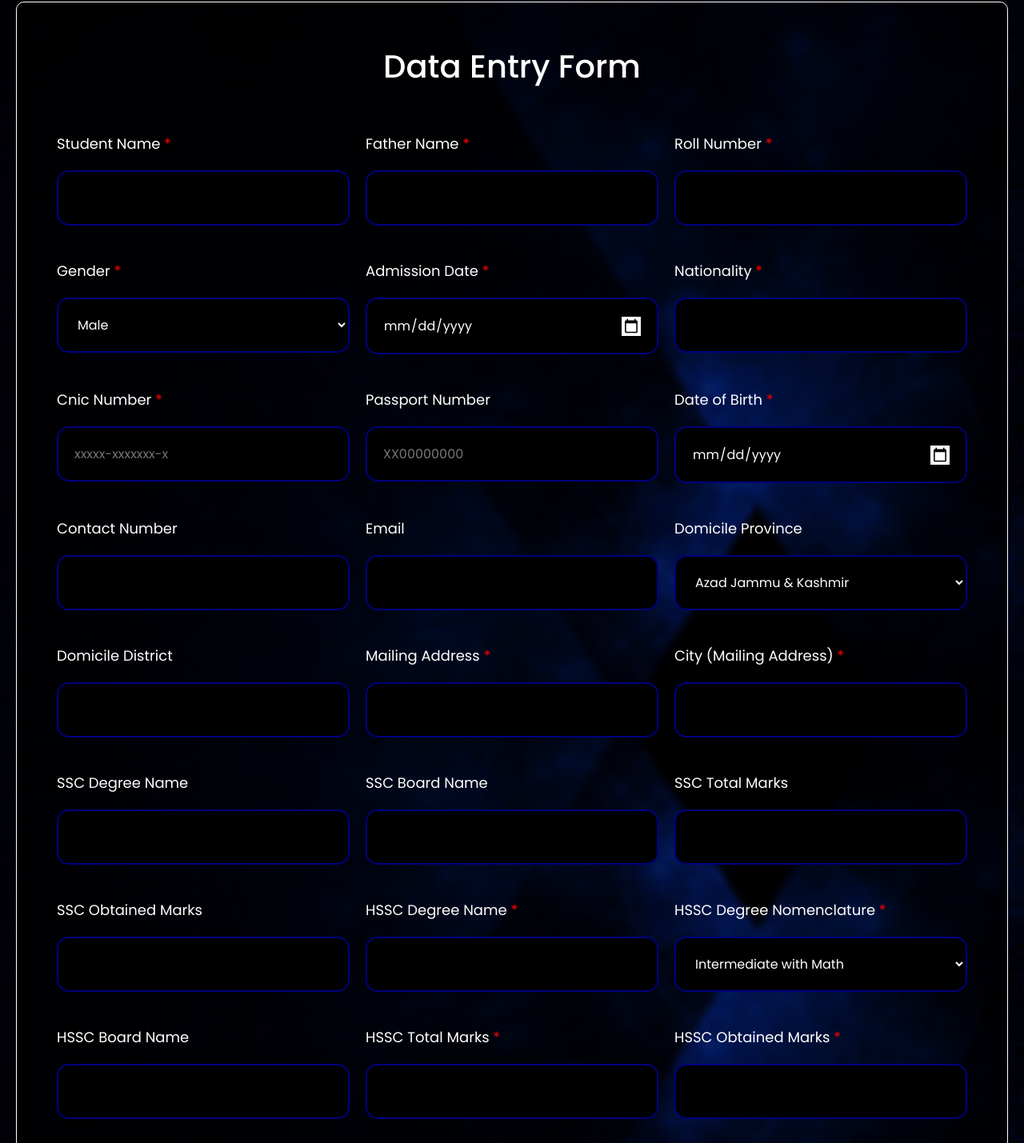
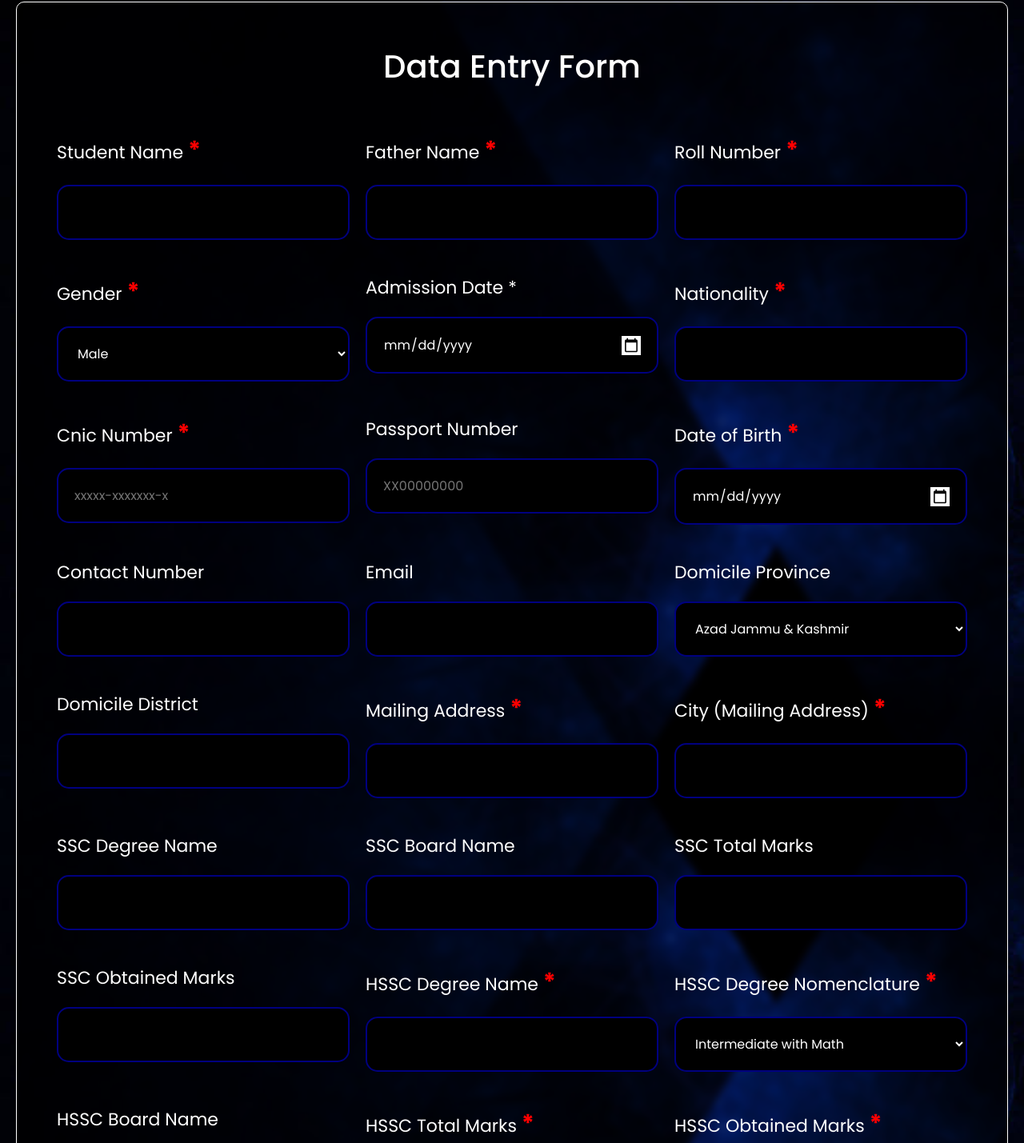
Before and after one commit to konain611/Data-Entry-Form, a website: page index.html in a window 1280 px wide. Shown: the part 18-1447 px from the top of the page at 80% size. Drawn offline with Linux system fonts and the light colour scheme.

Commit message:
minor update

```diff
--- a/index.css
+++ b/index.css
@@ -39,7 +39,7 @@ form header {
 }
 
 form label {
-    font-size: 18px;
+    font-size: 22px;
 }
 
 form input, form select {
@@ -51,6 +51,12 @@ form input, form select {
     font-size: 16px;
     margin-top: 20px;
     width: 100%;
+}
+
+form span{
+    font-size: 30px;
+    color: red;
+    font-weight: bold;
 }
 
 .form-row {
--- a/index.html
+++ b/index.html
@@ -15,24 +15,24 @@
 
             <div class="form-row">
                 <div>
-                    <label>Student Name <span style="color: red;">*</span></label>
+                    <label>Student Name <span>*</span></label>
                     <input type="text" name="student_name" required>
                 </div>
 
                 <div>
-                    <label>Father Name <span style="color: red;">*</span></label>
+                    <label>Father Name <span>*</span></label>
                     <input type="text" name="father_name" required>
                 </div>
 
                 <div>
-                    <label>Roll Number <span style="color: red;">*</span></label>
+                    <label>Roll Number <span>*</span></label>
                     <input type="text" name="roll_number" required>
                 </div>
             </div>
 
             <div class="form-row">
                 <div>
-                    <label for="gender">Gender <span style="color: red;">*</span></label>
+                    <label for="gender">Gender <span>*</span></label>
                     <select name="gender" required>
                         <option value="1">Male</option>
                         <option value="2">Female</option>
@@ -41,19 +41,19 @@
                 </div>
 
                 <div>
-                    <label>Admission Date <span style="color: red;">*</span></label>
+                    <label>Admission Date <span">*</span></label>
                     <input type="date" name="admission_date" required>
                 </div>
 
                 <div>
-                    <label>Nationality <span style="color: red;">*</span></label>
+                    <label>Nationality <span>*</span></label>
                     <input type="text" name="nationality" required>
                 </div>
             </div>
 
             <div class="form-row">
                 <div>
-                    <label>Cnic Number <span style="color: red;">*</span></label>
+                    <label>Cnic Number <span>*</span></label>
                     <input type="text" name="cnic_number" required placeholder="xxxxx-xxxxxxx-x" pattern="^[0-9]{5}-[0-9]{7}-[0-9]{1}" title="Required format xxxxx-xxxxxxx-x">
                 </div>
 
@@ -63,7 +63,7 @@
                 </div>
 
                 <div>
-                    <label>Date of Birth <span style="color: red;">*</span></label>
+                    <label>Date of Birth <span>*</span></label>
                     <input type="date" name="date_of_birth" required>
                 </div>
             </div>
@@ -99,12 +99,12 @@
                 </div>
 
                 <div>
-                    <label>Mailing Address <span style="color: red;">*</span></label>
+                    <label>Mailing Address <span>*</span></label>
                     <input type="text" name="mailing_address" required>
                 </div>
 
                 <div>
-                    <label>City (Mailing Address) <span style="color: red;">*</span></label>
+                    <label>City (Mailing Address) <span>*</span></label>
                     <input type="text" name="city_mailing_address" required>
                 </div>
             </div>
@@ -133,12 +133,12 @@
                 </div>
 
                 <div>
-                    <label>HSSC Degree Name <span style="color: red;">*</span></label>
+                    <label>HSSC Degree Name <span>*</span></label>
                     <input type="text" name="hssc_degree_name" required>
                 </div>
 
                 <div>
-                    <label for="hssc_degree_nomenclature">HSSC Degree Nomenclature <span style="color: red;">*</span></label>
+                    <label for="hssc_degree_nomenclature">HSSC Degree Nomenclature <span>*</span></label>
                     <select name="hssc_degree_nomenclature" required>
                         <option value="1">Intermediate with Math</option>
                         <option value="2">A Level with Math</option>
@@ -154,29 +154,29 @@
                 </div>
 
                 <div>
-                    <label>HSSC Total Marks <span style="color: red;">*</span></label>
+                    <label>HSSC Total Marks <span>*</span></label>
                     <input type="text" name="hssc_total_marks" required>
                 </div>
 
                 <div>
-                    <label>HSSC Obtained Marks <span style="color: red;">*</span></label>
+                    <label>HSSC Obtained Marks <span>*</span></label>
                     <input type="text" name="hssc_obtained_marks" required>
                 </div>
             </div>
 
             <div class="form-row">
                 <div>
-                    <label>Graduation Date <span style="color: red;">*</span></label>
+                    <label>Graduation Date <span>*</span></label>
                     <input type="date" name="graduation_date" required>
                 </div>
 
                 <div>
-                    <label>Total CGPA <span style="color: red;">*</span></label>
+                    <label>Total CGPA <span>*</span></label>
                     <input type="text" name="total_cgpa" required>
                 </div>
 
                 <div>
-                    <label>Obtained CGPA <span style="color: red;">*</span></label>
+                    <label>Obtained CGPA <span>*</span></label>
                     <input type="text" name="obtained_cgpa" required>
                 </div>
             </div>
```
Also changed, not shown: 1 other file.
